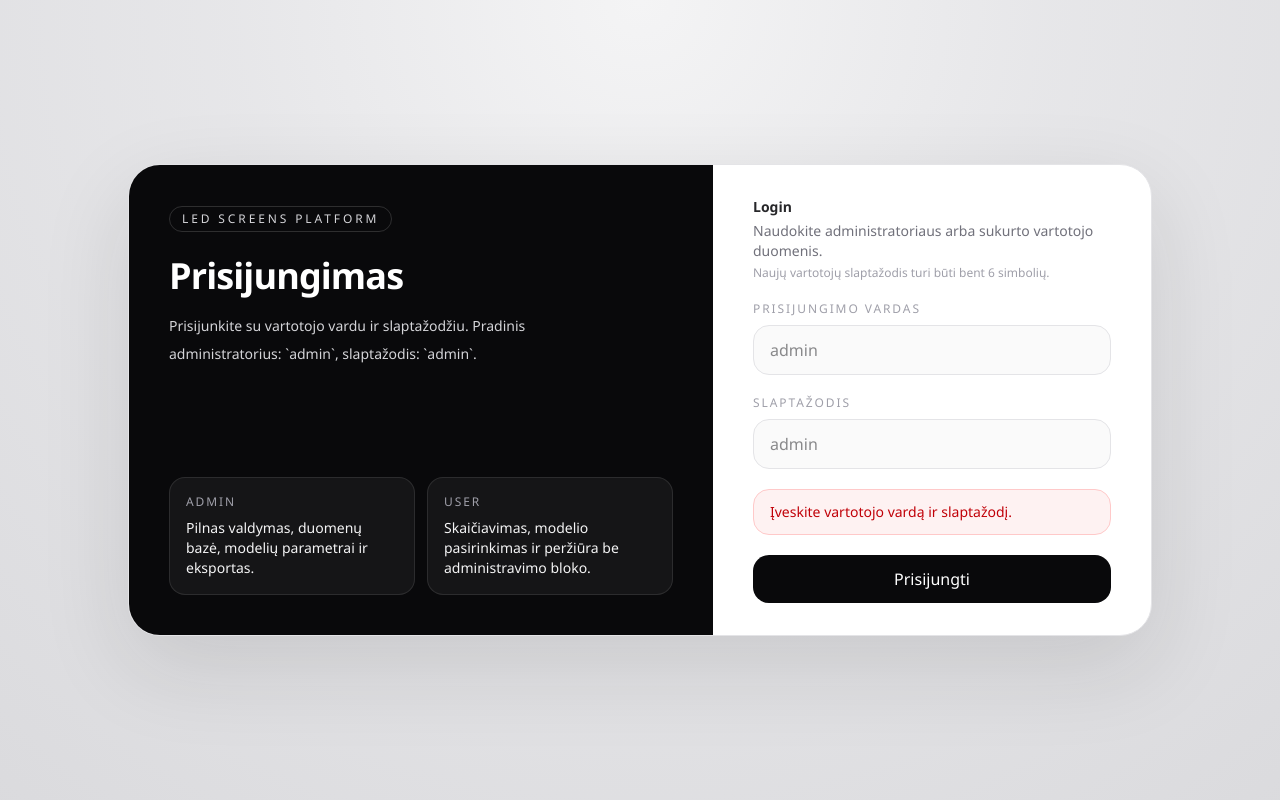
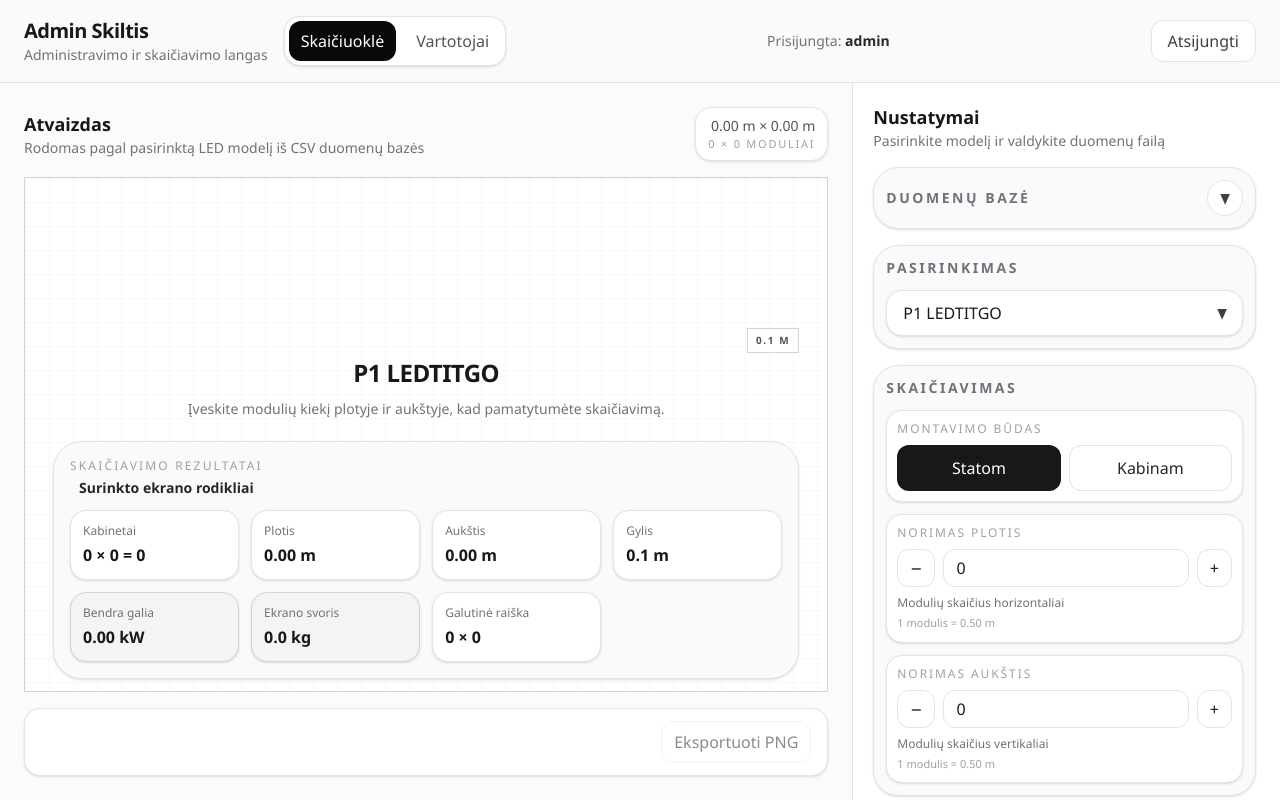
Before and after one commit to stogarauna/led-ekranu--skaiciuokle, a React (Vite) app: page / in a window 1280 px wide. Both pictures are taken after a click on the button "Prisijungti". Built offline with nearby package versions, Linux system fonts and the light colour scheme.

Commit message:
UI polish changes for App.tsx

```diff
--- a/src/App.tsx
+++ b/src/App.tsx
@@ -373,8 +373,8 @@
   const [selectedTruss, setSelectedTruss] = useState(trussOptions[0].value)
   const [selectedSteelflex, setSelectedSteelflex] = useState(steelflexOptions[0].value)
   const [isExportingPng, setIsExportingPng] = useState(false)
-  const [loginInput, setLoginInput] = useState('')
-  const [loginPasswordInput, setLoginPasswordInput] = useState('')
+  const [loginInput, setLoginInput] = useState('admin')
+  const [loginPasswordInput, setLoginPasswordInput] = useState('admin')
   const [loginError, setLoginError] = useState('')
   const [users, setUsers] = useState<AppUser[]>(() => loadStoredUsers())
   const [activeUser, setActiveUser] = useState<AppUser | null>(null)
@@ -730,8 +730,8 @@
   function handleLogout() {
     setActiveUser(null)
     setLoginError('')
-    setLoginInput('')
-    setLoginPasswordInput('')
+    setLoginInput('admin')
+    setLoginPasswordInput('admin')
   }
 
   async function handleCreateUserSubmit(event: React.FormEvent<HTMLFormElement>) {
@@ -1216,13 +1216,18 @@
                                 <div className="text-xs text-zinc-500">Gylis</div>
                                 <div className="mt-1 font-semibold">{formatValue(selectedModel?.depthM ?? '-', 'm')}</div>
                               </div>
-                              <div className="rounded-2xl border border-zinc-200 bg-white p-3 shadow-sm">
+                              <div className="rounded-2xl border border-zinc-300 bg-zinc-100 p-3 shadow-sm">
                                 <div className="text-xs text-zinc-500">Bendra galia</div>
-                                <div className="mt-1 font-semibold">{(totalPowerW / 1000).toFixed(2)} kW</div>
+                                <div className="mt-1 text-base font-semibold">{(totalPowerW / 1000).toFixed(2)} kW</div>
                               </div>
-                              <div className="rounded-2xl border border-zinc-200 bg-white p-3 shadow-sm">
+                              <div className="rounded-2xl border border-zinc-300 bg-zinc-100 p-3 shadow-sm">
                                 <div className="text-xs text-zinc-500">Ekrano svoris</div>
-                                <div className="mt-1 font-semibold">{totalWeightKg.toFixed(1)} kg</div>
+                                <div className="mt-1 text-base font-semibold">{totalWeightKg.toFixed(1)} kg</div>
+                                {isHanging ? (
+                                  <div className="mt-1 text-[11px] leading-4 text-zinc-500">
+                                    Svorių pasiskirstymas, kai keltuvai išdėstyti vienodu atstumu per visą ekraną.
+                                  </div>
+                                ) : null}
                               </div>
                               {isHanging ? (
                                 <div className="rounded-2xl border border-zinc-200 bg-white p-3 shadow-sm">
@@ -1267,6 +1272,9 @@
                                 <div className="rounded-2xl border border-zinc-200 bg-white p-3 shadow-sm">
                                   <div className="text-xs text-zinc-500">Kabinam bendrą svorį</div>
                                   <div className="mt-1 font-semibold">{totalSupportedWeightKg.toFixed(1)} kg</div>
+                                  <div className="mt-1 text-[11px] leading-4 text-zinc-500">
+                                    Svorių pasiskirstymas, kai keltuvai išdėstyti vienodu atstumu per visą ekraną.
+                                  </div>
                                 </div>
                               ) : null}
                               {isHanging ? (
@@ -1308,11 +1316,16 @@
                               <div className="text-xs text-zinc-500">Dydis</div>
                               <div className="mt-1 font-semibold">{formatMeters(assembledWidthM)} × {formatMeters(assembledHeightM)}</div>
                             </div>
-                            <div className="rounded-2xl border border-zinc-200 bg-white p-3 shadow-sm">
+                            <div className="rounded-2xl border border-zinc-300 bg-zinc-100 p-3 shadow-sm">
                               <div className="text-xs text-zinc-500">Svoris</div>
                               <div className="mt-1 font-semibold">{(isHanging ? totalSupportedWeightKg : totalWeightKg).toFixed(1)} kg</div>
+                              {isHanging ? (
+                                <div className="mt-1 text-[11px] leading-4 text-zinc-500">
+                                  Svorių pasiskirstymas, kai keltuvai išdėstyti vienodu atstumu per visą ekraną.
+                                </div>
+                              ) : null}
                             </div>
-                            <div className="rounded-2xl border border-zinc-200 bg-white p-3 shadow-sm">
+                            <div className="rounded-2xl border border-zinc-300 bg-zinc-100 p-3 shadow-sm">
                               <div className="text-xs text-zinc-500">Galia</div>
                               <div className="mt-1 font-semibold">{(totalPowerW / 1000).toFixed(2)} kW</div>
                             </div>
@@ -1343,8 +1356,8 @@
             </div>
           </div>
 
-          <div className="min-h-0 overflow-y-auto bg-white p-5 lg:p-6">
-            <div className="flex h-full flex-col gap-5 pr-1">
+          <div className="min-h-0 overflow-y-auto bg-white p-4 lg:p-5">
+            <div className="flex h-full flex-col gap-4 pr-1">
               <div>
                 <h2 className="text-lg font-semibold">{isAdmin ? 'Nustatymai' : 'Vartotojo langas'}</h2>
                 <p className="text-sm text-zinc-500">
@@ -1353,7 +1366,7 @@
               </div>
 
               {isAdmin ? (
-                <section className="rounded-[1.8rem] border border-zinc-200 bg-zinc-50 p-4 shadow-sm">
+                <section className="rounded-[1.6rem] border border-zinc-200 bg-zinc-50 p-3 shadow-sm">
                   <div className="flex items-center justify-between gap-3">
                     <h3 className="text-sm font-semibold uppercase tracking-[0.18em] text-zinc-500">Duomenų bazė</h3>
                     <button
@@ -1369,11 +1382,11 @@
                     </button>
                   </div>
                   <div className={`${isDataSectionCollapsed ? 'mt-0 hidden' : 'mt-3 space-y-3'}`}>
-                    <div className="rounded-2xl border border-zinc-200 bg-white px-4 py-3 text-sm text-zinc-600 shadow-sm">
+                    <div className="rounded-2xl border border-zinc-200 bg-white px-3 py-2.5 text-sm text-zinc-600 shadow-sm">
                       <div className="text-xs uppercase tracking-[0.18em] text-zinc-400">Statusas</div>
                       <div className="mt-1 font-medium text-zinc-800">{statusMessage}</div>
                     </div>
-                    <div className="rounded-2xl border border-zinc-200 bg-white px-4 py-3 text-sm text-zinc-600 shadow-sm">
+                    <div className="rounded-2xl border border-zinc-200 bg-white px-3 py-2.5 text-sm text-zinc-600 shadow-sm">
                       <div className="text-xs uppercase tracking-[0.18em] text-zinc-400">CSV failas</div>
                       <div className="mt-1 break-all text-xs leading-5">{dataFilePath || 'Kelias bus parodytas po įkėlimo'}</div>
                     </div>
@@ -1385,7 +1398,7 @@
                     <div className="grid grid-cols-1 gap-3">
                       <button
                         type="button"
-                        className="rounded-2xl border border-zinc-200 px-4 py-3 text-sm font-semibold transition hover:bg-zinc-100"
+                        className="rounded-2xl border border-zinc-200 px-4 py-2.5 text-sm font-semibold transition hover:bg-zinc-100"
                         onClick={() => void refreshLedData()}
                       >
                         Atnaujinti
@@ -1395,11 +1408,11 @@
                 </section>
               ) : null}
 
-              <section className="rounded-[1.8rem] border border-zinc-200 bg-zinc-50 p-4 shadow-sm">
+              <section className="rounded-[1.6rem] border border-zinc-200 bg-zinc-50 p-3 shadow-sm">
                 <h3 className="mb-3 text-sm font-semibold uppercase tracking-[0.18em] text-zinc-500">Pasirinkimas</h3>
                 <div className="relative">
                   <select
-                    className="w-full appearance-none rounded-2xl border border-zinc-200 bg-white px-4 py-3 pr-11 text-sm shadow-sm outline-none transition focus:border-zinc-400"
+                    className="w-full appearance-none rounded-2xl border border-zinc-200 bg-white px-4 py-2.5 pr-11 text-sm shadow-sm outline-none transition focus:border-zinc-400"
                     value={selectedModel?.name ?? ''}
                     onChange={(event) => setSelectedModelName(event.target.value)}
                     disabled={isLoading || models.length === 0}
@@ -1414,64 +1427,22 @@
                 </div>
               </section>
 
-              <section className="rounded-[1.8rem] border border-zinc-200 bg-zinc-50 p-4 shadow-sm">
-                <h3 className="mb-3 text-sm font-semibold uppercase tracking-[0.18em] text-zinc-500">Vieno modulio parametrai</h3>
-                <div className="grid grid-cols-1 gap-3 sm:grid-cols-2">
-                  <div className="rounded-2xl border border-zinc-200 bg-white px-4 py-3 shadow-sm">
-                    <div className="text-xs uppercase tracking-[0.16em] text-zinc-400">Lankstumas</div>
-                    <div className="mt-2 text-sm font-semibold text-zinc-800">{canBend ? 'Gali lenktis' : 'Nesilenkia'}</div>
-                  </div>
-                  <div className="rounded-2xl border border-zinc-200 bg-white px-4 py-3 shadow-sm">
-                    <div className="text-xs uppercase tracking-[0.16em] text-zinc-400">Lenkimo kampai</div>
-                    <div className="mt-2 text-sm font-semibold text-zinc-800">{bendRangeLabel}</div>
-                  </div>
-                  <div className="rounded-2xl border border-zinc-200 bg-white px-4 py-3 shadow-sm">
-                    <div className="text-xs uppercase tracking-[0.16em] text-zinc-400">Rėmo aukštis</div>
-                    <div className="mt-2 text-sm font-semibold text-zinc-800">{frameHeightRangeLabel}</div>
-                  </div>
-                  <div className="rounded-2xl border border-zinc-200 bg-white px-4 py-3 shadow-sm">
-                    <div className="text-xs uppercase tracking-[0.16em] text-zinc-400">Gylis</div>
-                    <div className="mt-2 text-sm font-semibold text-zinc-800">{formatModuleDimension(selectedModel?.depthM ?? '-')}</div>
-                  </div>
-                  {parameterCards.map((card) => (
-                    <div key={card.key} className="rounded-2xl border border-zinc-200 bg-white px-4 py-3 shadow-sm">
-                      <div className="text-xs uppercase tracking-[0.16em] text-zinc-400">{card.label}</div>
-                      <div className="mt-2 text-sm font-semibold text-zinc-800">
-                        {formatModuleParameterValue(card.key, selectedModel?.[card.key] ?? '-', card.unit)}
-                      </div>
-                    </div>
-                  ))}
-                  {isAdmin
-                    ? parameterRows.map((item) => (
-                      <div key={item.key} className="rounded-2xl border border-zinc-200 bg-white px-4 py-3 shadow-sm">
-                        <div className="text-xs uppercase tracking-[0.16em] text-zinc-400">{item.label}</div>
-                        <div className="mt-2 text-sm font-semibold text-zinc-800">
-                          {item.unit === 'm'
-                            ? formatModuleDimension(selectedModel?.[item.key] ?? '-')
-                            : formatValue(selectedModel?.[item.key] ?? '-', item.unit)}
-                        </div>
-                      </div>
-                    ))
-                    : null}
-                </div>
-              </section>
-
-              <section className="rounded-[1.8rem] border border-zinc-200 bg-zinc-50 p-4 shadow-sm">
+              <section className="rounded-[1.6rem] border border-zinc-200 bg-zinc-50 p-3 shadow-sm">
                 <h3 className="mb-3 text-sm font-semibold uppercase tracking-[0.18em] text-zinc-500">Skaičiavimas</h3>
                 <div className="space-y-3">
-                  <div className="rounded-2xl border border-zinc-200 bg-white p-3 shadow-sm">
+                  <div className="rounded-2xl border border-zinc-200 bg-white p-2.5 shadow-sm">
                     <div className="mb-2 text-xs uppercase tracking-[0.16em] text-zinc-400">Montavimo būdas</div>
                     <div className="grid grid-cols-2 gap-2">
                       <button
                         type="button"
-                        className={`rounded-xl px-4 py-3 text-sm font-semibold transition ${mountingMode === 'statom' ? 'bg-zinc-900 text-white' : 'border border-zinc-200 bg-white text-zinc-800 hover:bg-zinc-50'}`}
+                        className={`rounded-xl px-4 py-2.5 text-sm font-semibold transition ${mountingMode === 'statom' ? 'bg-zinc-900 text-white' : 'border border-zinc-200 bg-white text-zinc-800 hover:bg-zinc-50'}`}
                         onClick={() => setMountingMode('statom')}
                       >
                         Statom
                       </button>
                       <button
                         type="button"
-                        className={`rounded-xl px-4 py-3 text-sm font-semibold transition ${mountingMode === 'kabinam' ? 'bg-zinc-900 text-white' : 'border border-zinc-200 bg-white text-zinc-800 hover:bg-zinc-50'}`}
+                        className={`rounded-xl px-4 py-2.5 text-sm font-semibold transition ${mountingMode === 'kabinam' ? 'bg-zinc-900 text-white' : 'border border-zinc-200 bg-white text-zinc-800 hover:bg-zinc-50'}`}
                         onClick={() => setMountingMode('kabinam')}
                       >
                         Kabinam
@@ -1480,12 +1451,12 @@
                   </div>
 
                   <div className="grid grid-cols-1 gap-3">
-                    <div className="rounded-2xl border border-zinc-200 bg-white p-3 shadow-sm">
+                    <div className="rounded-2xl border border-zinc-200 bg-white p-2.5 shadow-sm">
                       <div className="mb-2 text-xs uppercase tracking-[0.16em] text-zinc-400">Norimas plotis</div>
                       <div className="flex items-center gap-2">
                         <button
                           type="button"
-                          className="shrink-0 rounded-xl border border-zinc-200 px-3 py-2 text-sm font-semibold transition hover:bg-zinc-50"
+                          className="shrink-0 rounded-xl border border-zinc-200 px-3 py-1.5 text-sm font-semibold transition hover:bg-zinc-50"
                           onClick={() => adjustInputValue('width', -1)}
                         >
                           −
@@ -1494,13 +1465,13 @@
                           type="number"
                           min="0"
                           step="1"
-                          className="min-w-0 flex-1 rounded-xl border border-zinc-200 px-3 py-2 text-sm font-medium outline-none focus:border-zinc-400"
+                          className="min-w-0 flex-1 rounded-xl border border-zinc-200 px-3 py-1.5 text-sm font-medium outline-none focus:border-zinc-400"
                           value={screenWidthInput}
                           onChange={(event) => setScreenWidthInput(event.target.value)}
                         />
                         <button
                           type="button"
-                          className="shrink-0 rounded-xl border border-zinc-200 px-3 py-2 text-sm font-semibold transition hover:bg-zinc-50"
+                          className="shrink-0 rounded-xl border border-zinc-200 px-3 py-1.5 text-sm font-semibold transition hover:bg-zinc-50"
                           onClick={() => adjustInputValue('width', 1)}
                         >
                           +
@@ -1510,12 +1481,12 @@
                       <div className="mt-1 text-[11px] text-zinc-400">1 modulis = {formatMeters(modelWidthM)}</div>
                     </div>
 
-                    <div className="rounded-2xl border border-zinc-200 bg-white p-3 shadow-sm">
+                    <div className="rounded-2xl border border-zinc-200 bg-white p-2.5 shadow-sm">
                       <div className="mb-2 text-xs uppercase tracking-[0.16em] text-zinc-400">Norimas aukštis</div>
                       <div className="flex items-center gap-2">
                         <button
                           type="button"
-                          className="shrink-0 rounded-xl border border-zinc-200 px-3 py-2 text-sm font-semibold transition hover:bg-zinc-50"
+                          className="shrink-0 rounded-xl border border-zinc-200 px-3 py-1.5 text-sm font-semibold transition hover:bg-zinc-50"
                           onClick={() => adjustInputValue('height', -1)}
                         >
                           −
@@ -1524,13 +1495,13 @@
                           type="number"
                           min="0"
                           step="1"
-                          className="min-w-0 flex-1 rounded-xl border border-zinc-200 px-3 py-2 text-sm font-medium outline-none focus:border-zinc-400"
+                          className="min-w-0 flex-1 rounded-xl border border-zinc-200 px-3 py-1.5 text-sm font-medium outline-none focus:border-zinc-400"
                           value={screenHeightInput}
                           onChange={(event) => setScreenHeightInput(event.target.value)}
                         />
                         <button
                           type="button"
-                          className="shrink-0 rounded-xl border border-zinc-200 px-3 py-2 text-sm font-semibold transition hover:bg-zinc-50"
+                          className="shrink-0 rounded-xl border border-zinc-200 px-3 py-1.5 text-sm font-semibold transition hover:bg-zinc-50"
                           onClick={() => adjustInputValue('height', 1)}
                         >
                           +
@@ -1666,6 +1637,48 @@
                 </div>
               </section>
 
+              <section className="rounded-[1.6rem] border border-zinc-200 bg-zinc-50 p-3 shadow-sm">
+                <h3 className="mb-3 text-sm font-semibold uppercase tracking-[0.18em] text-zinc-500">Vieno modulio parametrai</h3>
+                <div className="grid grid-cols-1 gap-2.5 sm:grid-cols-2">
+                  <div className="rounded-2xl border border-zinc-200 bg-white px-3 py-2.5 shadow-sm">
+                    <div className="text-xs uppercase tracking-[0.16em] text-zinc-400">Lankstumas</div>
+                    <div className="mt-1.5 text-sm font-semibold text-zinc-800">{canBend ? 'Gali lenktis' : 'Nesilenkia'}</div>
+                  </div>
+                  <div className="rounded-2xl border border-zinc-200 bg-white px-3 py-2.5 shadow-sm">
+                    <div className="text-xs uppercase tracking-[0.16em] text-zinc-400">Lenkimo kampai</div>
+                    <div className="mt-1.5 text-sm font-semibold text-zinc-800">{bendRangeLabel}</div>
+                  </div>
+                  <div className="rounded-2xl border border-zinc-200 bg-white px-3 py-2.5 shadow-sm">
+                    <div className="text-xs uppercase tracking-[0.16em] text-zinc-400">Rėmo aukštis</div>
+                    <div className="mt-1.5 text-sm font-semibold text-zinc-800">{frameHeightRangeLabel}</div>
+                  </div>
+                  <div className="rounded-2xl border border-zinc-200 bg-white px-3 py-2.5 shadow-sm">
+                    <div className="text-xs uppercase tracking-[0.16em] text-zinc-400">Gylis</div>
+                    <div className="mt-1.5 text-sm font-semibold text-zinc-800">{formatModuleDimension(selectedModel?.depthM ?? '-')}</div>
+                  </div>
+                  {parameterCards.map((card) => (
+                    <div key={card.key} className="rounded-2xl border border-zinc-200 bg-white px-3 py-2.5 shadow-sm">
+                      <div className="text-xs uppercase tracking-[0.16em] text-zinc-400">{card.label}</div>
+                      <div className="mt-1.5 text-sm font-semibold text-zinc-800">
+                        {formatModuleParameterValue(card.key, selectedModel?.[card.key] ?? '-', card.unit)}
+                      </div>
+                    </div>
+                  ))}
+                  {isAdmin
+                    ? parameterRows.map((item) => (
+                      <div key={item.key} className="rounded-2xl border border-zinc-200 bg-white px-3 py-2.5 shadow-sm">
+                        <div className="text-xs uppercase tracking-[0.16em] text-zinc-400">{item.label}</div>
+                        <div className="mt-1.5 text-sm font-semibold text-zinc-800">
+                          {item.unit === 'm'
+                            ? formatModuleDimension(selectedModel?.[item.key] ?? '-')
+                            : formatValue(selectedModel?.[item.key] ?? '-', item.unit)}
+                        </div>
+                      </div>
+                    ))
+                    : null}
+                </div>
+              </section>
+
               {isAdmin ? (
                 <section className="rounded-[1.8rem] border border-zinc-200 bg-zinc-50 p-4 shadow-sm">
                   <h3 className="mb-3 text-sm font-semibold uppercase tracking-[0.18em] text-zinc-500">Matmenys</h3>
```
